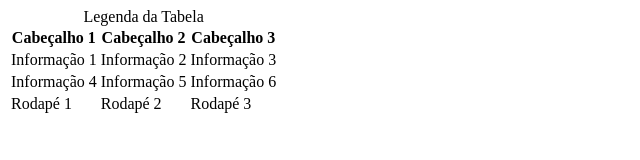
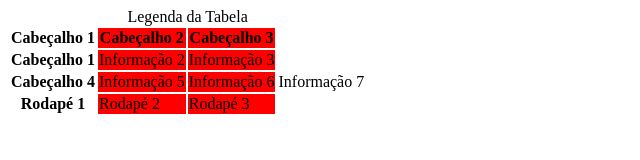
Before and after one commit to andrewyamagata/HTML_CSS, a plain HTML site: page 03_intermediate/tabela.html in a window 1280 px wide. Shown: the whole page, without its empty margins (0-640 px from the left). Drawn offline with Linux system fonts and the light colour scheme.

Commit message:
Update tabela.html

```diff
--- a/03_intermediate/tabela.html
+++ b/03_intermediate/tabela.html
@@ -12,6 +12,13 @@
           <caption>
             Legenda da Tabela
           </caption>
+
+          <colgroup>
+            <col />
+            <col span="2" style="background-color: red" />
+            <col />
+          </colgroup>
+
           <thead>
             <tr>
               <th>Cabeçalho 1</th>
@@ -22,20 +29,21 @@
 
           <tbody>
             <tr>
-              <td>Informação 1</td>
+              <th>Cabeçalho 1</th>
               <td>Informação 2</td>
               <td>Informação 3</td>
             </tr>
             <tr>
-              <td>Informação 4</td>
+              <th>Cabeçalho 4</th>
               <td>Informação 5</td>
               <td>Informação 6</td>
+              <td>Informação 7</td>
             </tr>
           </tbody>
 
           <tfoot>
             <tr>
-              <td>Rodapé 1</td>
+              <th>Rodapé 1</th>
               <td>Rodapé 2</td>
               <td>Rodapé 3</td>
             </tr>
```
